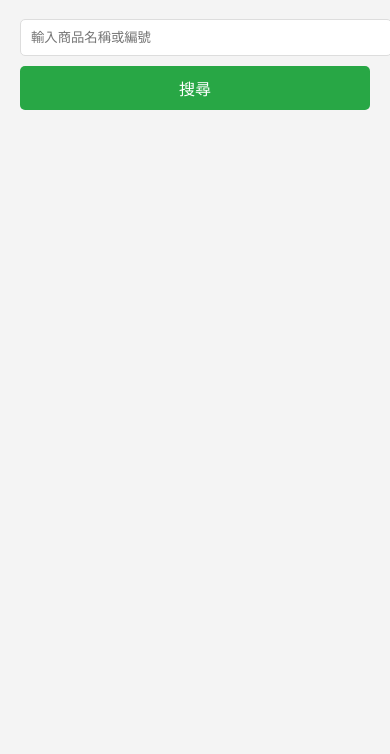
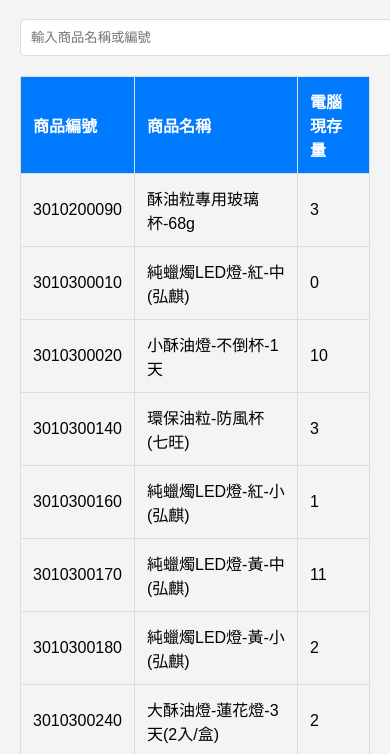
Before and after one commit to David-1020/wa1020, a plain HTML site: page index.html in a window 390 px wide. Shown: the part 90-844 px from the top of the page. Drawn offline with Linux system fonts and the light colour scheme.

Commit message:
Add files via upload

```diff
--- a/index.html
+++ b/index.html
@@ -27,23 +27,6 @@
             border: 1px solid #ddd;
         }
 
-        button {
-            display: block;
-            width: 85%;
-            margin: 0 auto;
-            padding: 10px;
-            border: none;
-            border-radius: 5px;
-            background-color: #28a745;
-            color: white;
-            font-size: 16px;
-            cursor: pointer;
-        }
-
-        button:hover {
-            background-color: #218838;
-        }
-
         table {
             width: 100%;
             border-collapse: collapse;
@@ -62,7 +45,7 @@
         }
 
         @media (max-width: 600px) {
-            input[type="text"], button {
+            input[type="text"] {
                 width: 100%;
             }
         }
@@ -72,12 +55,13 @@
 
     <h1>商品搜尋 Web App</h1>
 
-    <input type="text" id="searchInput" placeholder="輸入商品名稱或編號">
-    <button onclick="search()">搜尋</button>
+    <input type="text" id="searchInput" placeholder="輸入商品名稱或編號" oninput="filterResults()">
 
     <div id="results"></div>
 
     <script>
+        let productData = [];
+
         // 自動重導向到正確的專案路徑
         if (window.location.pathname === '/') {
             window.location.replace('/wa1020/index.html');
@@ -92,26 +76,32 @@
                 .catch(err => console.log('Service Worker 註冊失敗', err));
         }
 
-        // 搜尋功能
-        function search() {
-            const query = document.getElementById("searchInput").value.toLowerCase();
+        // 初始化時載入商品資料並顯示在表格中
+        document.addEventListener('DOMContentLoaded', () => {
             const jsonFilePath = '/wa1020/latest.json';
 
             fetch(jsonFilePath)
                 .then(response => response.json())
                 .then(data => {
-                    const results = data.filter(item =>
-                        (item["商品名稱"] && item["商品名稱"].toLowerCase().includes(query)) ||
-                        (item["商品編號"] && item["商品編號"].includes(query))
-                    );
-                    displayResults(results);
+                    productData = data; // 儲存資料到全域變數
+                    displayResults(productData); // 顯示所有商品
                 })
                 .catch(error => {
                     document.getElementById("results").innerHTML = `<p>${error.message}</p>`;
                 });
+        });
+
+        // 即時篩選商品資料
+        function filterResults() {
+            const query = document.getElementById("searchInput").value.toLowerCase();
+            const filteredResults = productData.filter(item =>
+                (item["商品名稱"] && item["商品名稱"].toLowerCase().includes(query)) ||
+                (item["商品編號"] && item["商品編號"].includes(query))
+            );
+            displayResults(filteredResults);
         }
 
-        // 顯示搜尋結果
+        // 顯示搜尋結果為表格
         function displayResults(results) {
             if (results.length === 0) {
                 document.getElementById("results").innerHTML = "<p>找不到符合條件的商品。</p>";
```
